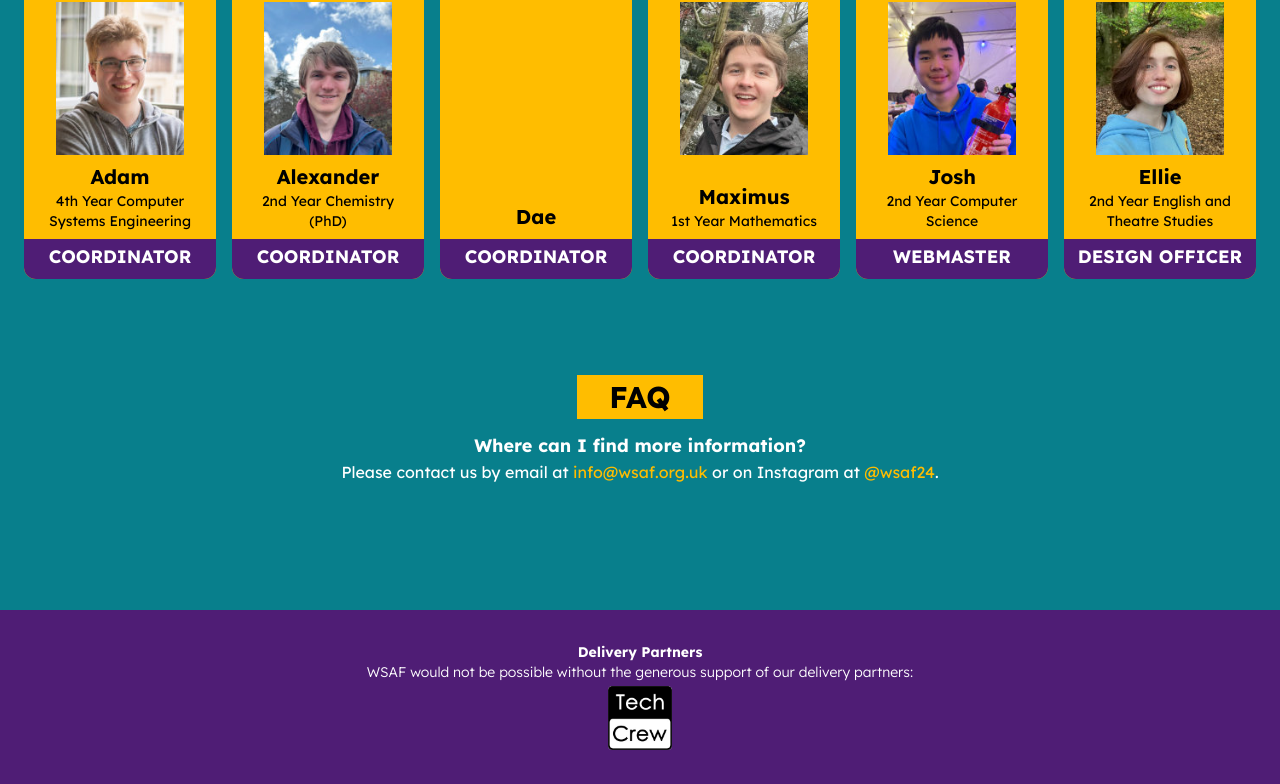
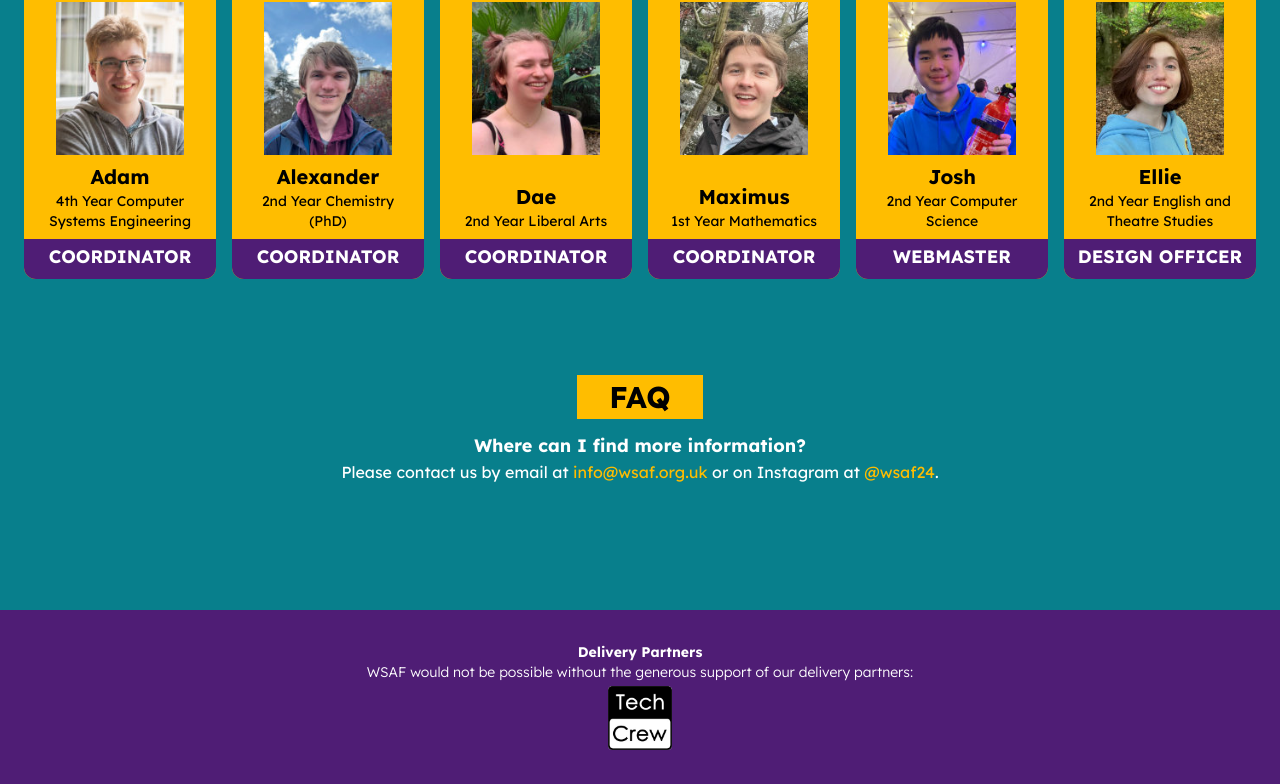
Before and after one commit to WarwickStudentArtsFestival/WSAF24-Website, a Next.js app: page / in a window 1280 px wide. Shown: the part 1537-2321 px from the top of the page. Built offline with nearby package versions, Linux system fonts and the light colour scheme.

Commit message:
:sparkles: Add Dae

```diff
--- a/src/app/who-involved.tsx
+++ b/src/app/who-involved.tsx
@@ -4,6 +4,7 @@ import AlexPhoto from '@/assets/people/alex.jpg';
 import MaximusPhoto from '@/assets/people/maximus.jpg';
 import JoshPhoto from '@/assets/people/josh.jpg';
 import ElliePhoto from '@/assets/people/ellie.jpg';
+import DaePhoto from '@/assets/people/dae.jpg';
 
 const people: IdCardProps[] = [
   {
@@ -21,7 +22,8 @@ const people: IdCardProps[] = [
   {
     name: 'Dae',
     role: 'Coordinator',
-    description: '',
+    description: '2nd Year Liberal Arts',
+    image: DaePhoto,
   },
   {
     name: 'Maximus',
```
Also changed, not shown: src/assets/people/dae.jpg (added).
